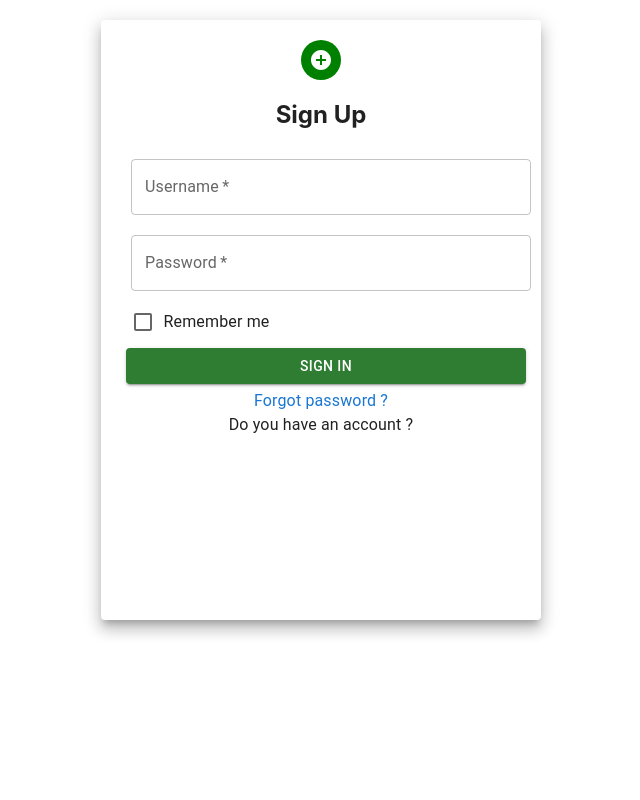
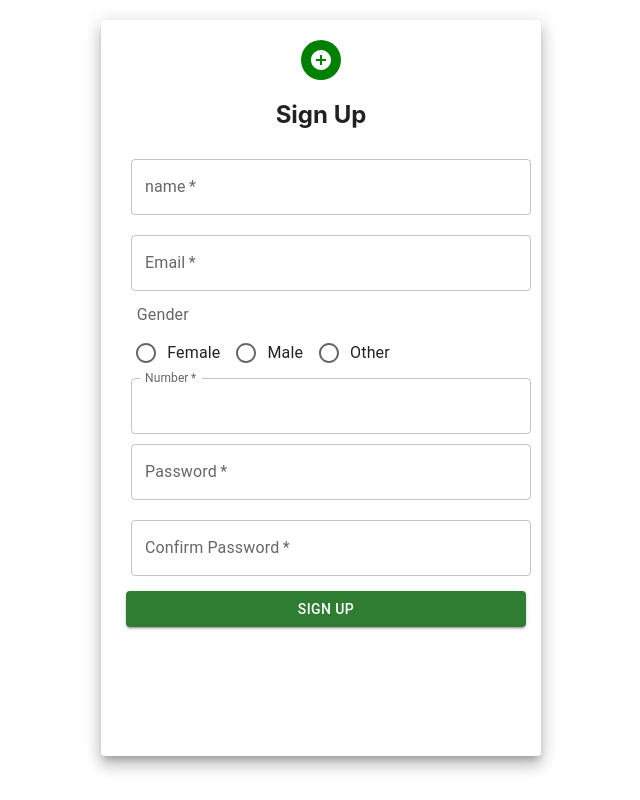
Before and after one commit to jigarsiddhpura/Frontend-tasks, a React (Create React App) app in the folder task 2/sign-up/: page /signup in a window 1280 px wide. Shown: the whole page, without its empty margins (319-959 px from the left). Built offline with nearby package versions, Linux system fonts and the light colour scheme.

Commit message:
commit 2
Added sign up page(functioning properly) , validation is yet to be added at this stage

```diff
--- a/task 2/sign-up/src/Components/signup.js
+++ b/task 2/sign-up/src/Components/signup.js
@@ -8,21 +8,50 @@ import {
   Checkbox,
   Link ,
   Button,
-  Typography,
+  Typography,FormControl , FormLabel , RadioGroup , Radio, InputLabel, OutlinedInput, InputAdornment, IconButton
 } from "@mui/material";
+import VisibilityOff from '@mui/icons-material/VisibilityOff';
+import Visibility from '@mui/icons-material/Visibility';
 import AddCircleOutlinedIcon from '@mui/icons-material/AddCircleOutlined';
 
 const Signup = () => {
   const paperStyle = {
     padding: 20,
-    height: "70vh",
+    height: "87vh",
     width: "400px",
     margin: "20px auto",
   };
   const avatarStyle = { backgroundColor: "green" };
   const textFieldStyle = { margin: "10px" };
-  const checkboxStyle = { position: "relative", right: "28%" };
+  // const checkboxStyle = { position: "relative", right: "28%" };
   const btnStyle = { margin: "5px  " };
+  const numberStyle = {position:'relative', left:'2.5%'}
+  const radioStyle={position:'relative', right:'18%', margin:'4px'};
+  const genderStyle={position:'relative', left:'-57%', margin:'2px'};
+
+  // function InputAdornments() {
+  //   const [values, setValues] = React.useState({
+  //     amount: '',
+  //     password: '',
+  //     weight: '',
+  //     weightRange: '',
+  //     showPassword: false,
+  //   });
+
+    // const handleChange = (prop) => (event) => {
+    //   setValues({ ...values, [prop]: event.target.value });
+    // };
+
+    // const handleClickShowPassword = () => {
+    //   setValues({
+    //     ...values,
+    //     showPassword: !values.showPassword,
+    //   });
+    // };
+
+    // const handleMouseDownPassword = (event) => {
+    //   event.preventDefault();
+    // };
 
   return (
     <Grid>
@@ -33,16 +62,54 @@ const Signup = () => {
           </Avatar>
           <h2>Sign Up</h2>
 
+
           <TextField
             id="outlined-basic"
-            label="Username"
-            placeholder="Enter Username"
+            label="name"
+            placeholder="Enter Name"
             variant="outlined"
             fullWidth
             required
             style={textFieldStyle}
           />
           <TextField
+            id="outlined-basic"
+            label="Email"
+            placeholder="Enter Email"
+            variant="outlined"
+            type="email"
+            fullWidth
+            required
+            style={textFieldStyle}
+          />
+
+<FormControl>
+      <FormLabel id="demo-row-radio-buttons-group-label" style={genderStyle}>Gender</FormLabel >
+      <RadioGroup
+        row
+        aria-labelledby="demo-row-radio-buttons-group-label"
+        name="row-radio-buttons-group"
+        style={radioStyle}
+      >
+        <FormControlLabel value="female" control={<Radio />} label="Female" />
+        <FormControlLabel value="male" control={<Radio />} label="Male" />
+        <FormControlLabel value="other" control={<Radio />} label="Other" />
+      </RadioGroup>
+    </FormControl>
+
+    <TextField
+          id="outlined-number"
+          label="Number"
+          type="number"
+          fullWidth
+          required
+          style={numberStyle}
+          InputLabelProps={{
+            shrink: true,
+          }}
+        />
+
+<TextField
             id="outlined-basic"
             label="Password"
             placeholder="Enter password"
@@ -53,11 +120,40 @@ const Signup = () => {
             style={textFieldStyle}
           />
 
-          <FormControlLabel
-            control={<Checkbox color="success" />}
-            label="Remember me"
-            style={checkboxStyle}
+        {/* <FormControl sx={{ m: 1, width: '25ch' }} variant="outlined">
+          <InputLabel htmlFor="outlined-adornment-password">Password</InputLabel>
+          <OutlinedInput
+            id="outlined-adornment-password"
+            type={values.showPassword ? 'text' : 'password'}
+            value={values.password}
+            onChange={handleChange('password')}
+            endAdornment={
+              <InputAdornment position="end">
+                <IconButton
+                  aria-label="toggle password visibility"
+                  onClick={handleClickShowPassword}
+                  onMouseDown={handleMouseDownPassword}
+                  edge="end"
+                >
+                  {values.showPassword ? <VisibilityOff /> : <Visibility />}
+                </IconButton>
+              </InputAdornment>
+            }
+            label="Password"
           />
+        </FormControl> */}
+
+          <TextField
+            id="outlined-basic"
+            label="Confirm Password"
+            placeholder="Confirm password"
+            type="password"
+            variant="outlined"
+            fullWidth
+            required
+            style={textFieldStyle}
+          />
+
 
           <Button
             variant="contained"
@@ -65,24 +161,11 @@ const Signup = () => {
             style={btnStyle}
             fullWidth
           >
-            SIGN IN
+            SIGN UP
           </Button>
-
-          <Typography>
-            <Link href="#" underline="hover">
-              Forgot password ?
-            </Link>
-          </Typography>
-
-          <Typography>
-            Do you have an account ?
-            {/* <Link to="#" underline="hover">
-              Sign Up
-            </Link> */}
-          </Typography>
         </Grid>
       </Paper>
     </Grid>
-  );
-};
+  )
+}
 export default Signup;
```
